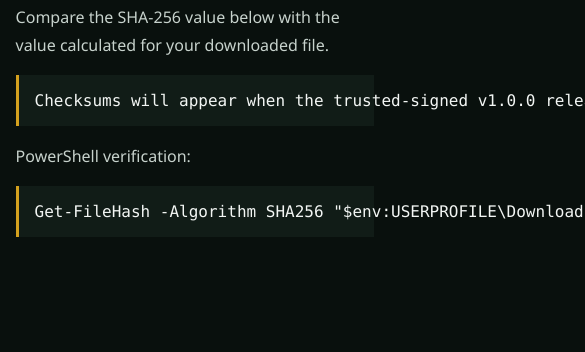
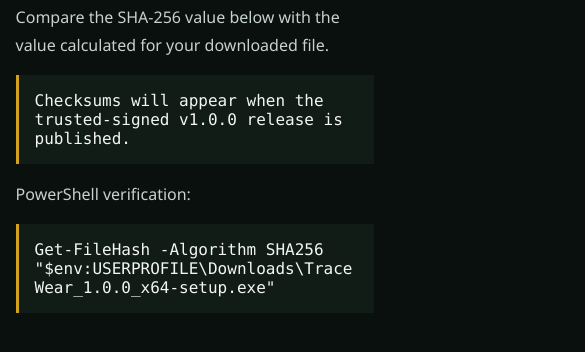
Before and after one commit to Renoman1195/TraceWear-Releases, a plain HTML site: page checksums/index.html in a window 390 px wide. Shown: the part 280-632 px from the top of the page, 585 px wide, since content can reach past the window. Drawn offline with Linux system fonts and the light colour scheme; no server answers.

Commit message:
Fix mobile checksum wrapping

```diff
--- a/styles.css
+++ b/styles.css
@@ -81,6 +81,7 @@
 .document h2 { margin-top: 42px; font-size: 1.55rem; }
 .document p, .document li { color: #c7d2cc; line-height: 1.75; }
 .document code, .checksum-output { font-family: Consolas, monospace; overflow-wrap: anywhere; }
+.document pre { max-width: 100%; white-space: pre-wrap; word-break: break-word; }
 .back-link { display: inline-block; margin-bottom: 42px; color: #e3b43a; }
 .notice { padding: 16px; border-left: 3px solid #d4a11e; background: #111c17; }
 
```
